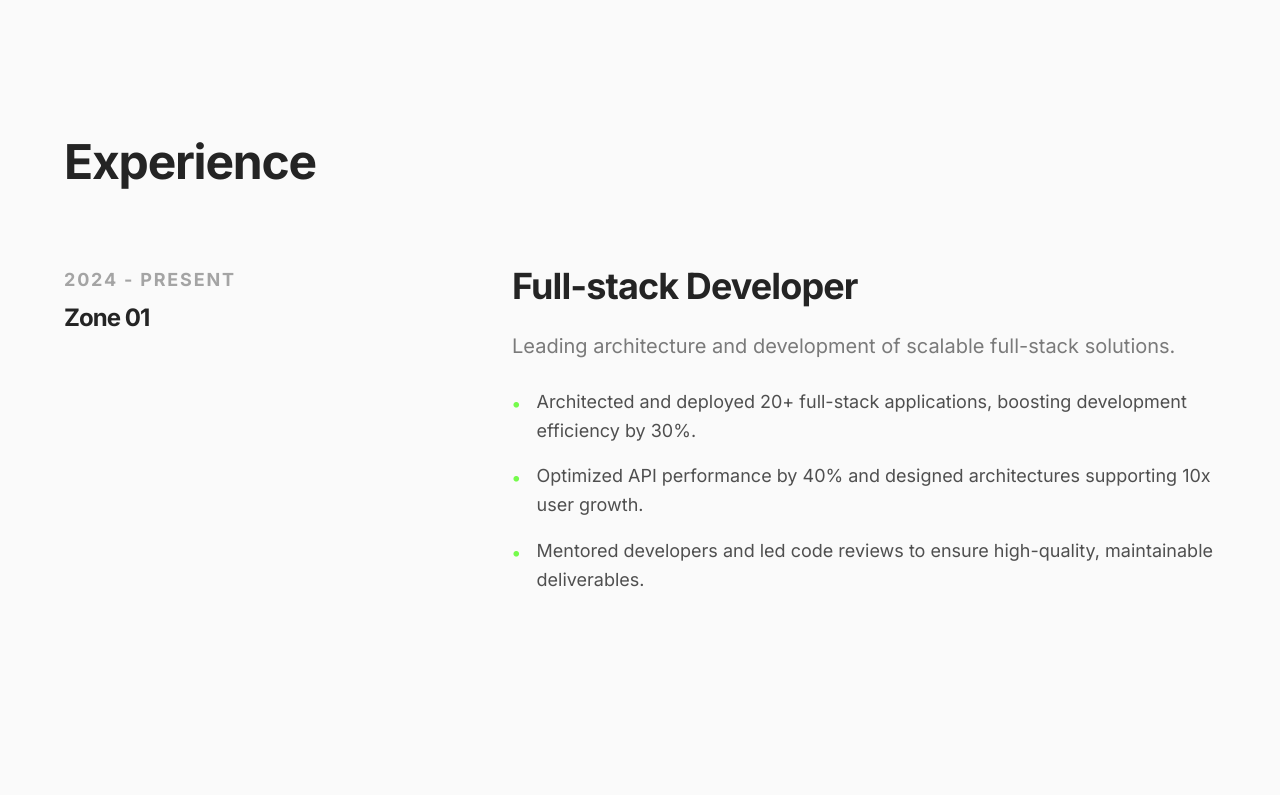
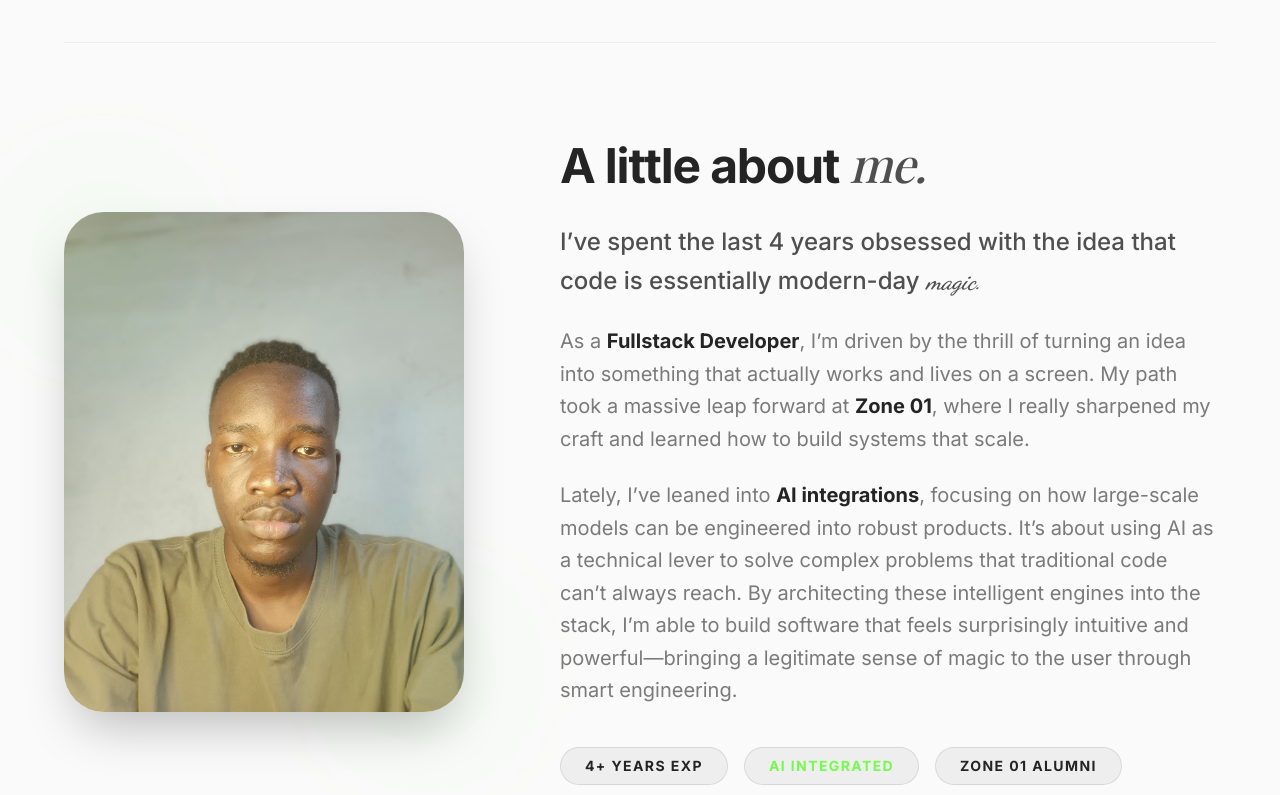
Before and after one commit to bravian1/portfolio, a Next.js app: page / in a window 1280 px wide. Shown: the part 6880-7675 px from the top of the page. Built offline with nearby package versions, Linux system fonts and the light colour scheme; a web font is replaced by a local one.

Commit message:
feat(about): replace experience with human-centric about me section and personal photo

```diff
--- a/src/app/page.tsx
+++ b/src/app/page.tsx
@@ -2,7 +2,7 @@ import Navbar from '@/components/Navbar'
 import Hero from '@/components/Hero'
 import Projects from '@/components/Projects'
 import SecondaryProjects from '@/components/SecondaryProjects'
-import Experience from '@/components/Experience'
+import About from '@/components/About'
 import Footer from '@/components/Footer'
 import { Toaster } from 'sonner'
 
@@ -15,7 +15,7 @@ export default function Home() {
         <Hero />
         <Projects />
         <SecondaryProjects />
-        <Experience />
+        <About />
       </main>
 
       <Footer />
--- /dev/null
+++ b/src/components/About.tsx
@@ -0,0 +1,82 @@
+"use client";
+
+import { motion } from "framer-motion";
+import Image from "next/image";
+
+export default function About() {
+    return (
+        <section id="about-me" className="py-24 border-t border-foreground/5">
+            <div className="flex flex-col lg:flex-row gap-12 lg:gap-24 items-center">
+                {/* Image Section */}
+                <motion.div
+                    initial={{ opacity: 0, scale: 0.9 }}
+                    whileInView={{ opacity: 1, scale: 1 }}
+                    viewport={{ once: true }}
+                    transition={{ duration: 0.8 }}
+                    className="relative group"
+                >
+                    <div className="relative w-48 h-48 md:w-64 md:h-64 lg:w-[400px] lg:h-[500px] overflow-hidden rounded-full lg:rounded-[2.5rem] border-4 border-accent/20 lg:border-none shadow-2xl">
+                        <Image
+                            src="/me.jpg"
+                            alt="Bravian Nyatoro"
+                            fill
+                            className="object-cover transition-transform duration-700 group-hover:scale-105"
+                            priority
+                        />
+                        <div className="absolute inset-0 bg-accent/5 group-hover:bg-transparent transition-colors duration-500" />
+                    </div>
+
+                    {/* Decorative element for desktop */}
+                    <div className="hidden lg:block absolute -bottom-6 -right-6 w-32 h-32 bg-accent/10 rounded-full blur-3xl" />
+                    <div className="hidden lg:block absolute -top-6 -left-6 w-32 h-32 bg-accent/10 rounded-full blur-3xl" />
+                </motion.div>
+
+                {/* Text Section */}
+                <div className="flex-1 space-y-8 text-center lg:text-left">
+                    <header>
+                        <motion.h2
+                            initial={{ opacity: 0, y: 20 }}
+                            whileInView={{ opacity: 1, y: 0 }}
+                            viewport={{ once: true }}
+                            className="text-4xl md:text-5xl font-bold tracking-tight mb-2"
+                        >
+                            A little about <span className="italic-serif text-foreground/80">me.</span>
+                        </motion.h2>
+                    </header>
+
+                    <motion.div
+                        initial={{ opacity: 0, y: 20 }}
+                        whileInView={{ opacity: 1, y: 0 }}
+                        viewport={{ once: true }}
+                        transition={{ delay: 0.2 }}
+                        className="space-y-6"
+                    >
+                        <p className="text-xl md:text-2xl text-foreground/80 leading-relaxed font-medium">
+                            I’ve spent the last 4 years obsessed with the idea that code is essentially modern-day <span className="playful-italic ">magic.</span>
+                        </p>
+
+                        <p className="text-lg md:text-xl text-foreground/60 leading-relaxed max-w-2xl mx-auto lg:mx-0">
+                            As a <span className="text-foreground font-bold">Fullstack Developer</span>, I’m driven by the thrill of turning an idea into something that actually works and lives on a screen. My path took a massive leap forward at <span className="text-foreground font-bold">Zone 01</span>, where I really sharpened my craft and learned how to build systems that scale.
+                        </p>
+
+                        <p className="text-lg md:text-xl text-foreground/60 leading-relaxed max-w-2xl mx-auto lg:mx-0">
+                            Lately, I’ve leaned into <span className="text-foreground font-bold">AI integrations</span>, focusing on how large-scale models can be engineered into robust products. It’s about using AI as a technical lever to solve complex problems that traditional code can’t always reach. By architecting these intelligent engines into the stack, I’m able to build software that feels surprisingly intuitive and powerful—bringing a legitimate sense of magic to the user through smart engineering.
+                        </p>
+
+                        <div className="pt-4 flex flex-wrap justify-center lg:justify-start gap-4">
+                            <span className="px-6 py-2 rounded-full bg-foreground/5 border border-foreground/10 text-sm font-bold uppercase tracking-widest">
+                                4+ Years Exp
+                            </span>
+                            <span className="px-6 py-2 rounded-full bg-foreground/5 border border-foreground/10 text-sm font-bold uppercase tracking-widest text-accent">
+                                AI Integrated
+                            </span>
+                            <span className="px-6 py-2 rounded-full bg-foreground/5 border border-foreground/10 text-sm font-bold uppercase tracking-widest">
+                                Zone 01 Alumni
+                            </span>
+                        </div>
+                    </motion.div>
+                </div>
+            </div>
+        </section>
+    );
+}
--- a/src/components/Experience.tsx
+++ /dev/null
@@ -1,76 +0,0 @@
-"use client";
-
-import { motion } from "framer-motion";
-
-interface Experience {
-  company: string;
-  position: string;
-  location: string;
-  duration: string;
-  summary: string;
-  highlights: string[];
-}
-
-const experiences: Experience[] = [
-  {
-    company: "Zone 01",
-    position: "Full-stack Developer",
-    location: "Kisumu, Kenya",
-    duration: "2024 - Present",
-    summary: "Leading architecture and development of scalable full-stack solutions.",
-    highlights: [
-      "Architected and deployed 20+ full-stack applications, boosting development efficiency by 30%.",
-      "Optimized API performance by 40% and designed architectures supporting 10x user growth.",
-      "Mentored developers and led code reviews to ensure high-quality, maintainable deliverables."
-    ]
-  }
-];
-
-export default function Experience() {
-  return (
-    <section id="experience" className="py-24">
-      <header className="mb-20">
-        <h2 className="text-4xl md:text-5xl font-bold tracking-tight">
-          Experience
-        </h2>
-      </header>
-
-      <div className="space-y-24">
-        {experiences.map((exp, index) => (
-          <motion.div
-            key={exp.company}
-            initial={{ opacity: 0, y: 20 }}
-            whileInView={{ opacity: 1, y: 0 }}
-            viewport={{ once: true }}
-            transition={{ duration: 0.6 }}
-            className="flex flex-col md:flex-row gap-8 md:gap-24"
-          >
-            <div className="md:w-1/3">
-              <span className="text-lg font-bold text-foreground/40 uppercase tracking-widest">
-                {exp.duration}
-              </span>
-              <h3 className="text-2xl font-bold mt-2">{exp.company}</h3>
-            </div>
-
-            <div className="md:w-2/3 space-y-6">
-              <h4 className="text-3xl md:text-4xl font-bold tracking-tight">
-                {exp.position}
-              </h4>
-              <p className="text-xl text-foreground/60 leading-relaxed max-w-2xl">
-                {exp.summary}
-              </p>
-              <ul className="space-y-4">
-                {exp.highlights.map((item, i) => (
-                  <li key={i} className="flex gap-4 text-lg text-foreground/80 leading-relaxed">
-                    <span className="text-accent font-bold mt-0.5">•</span>
-                    {item}
-                  </li>
-                ))}
-              </ul>
-            </div>
-          </motion.div>
-        ))}
-      </div>
-    </section>
-  );
-}
```
Also changed, not shown: public/me.jpg (added).
